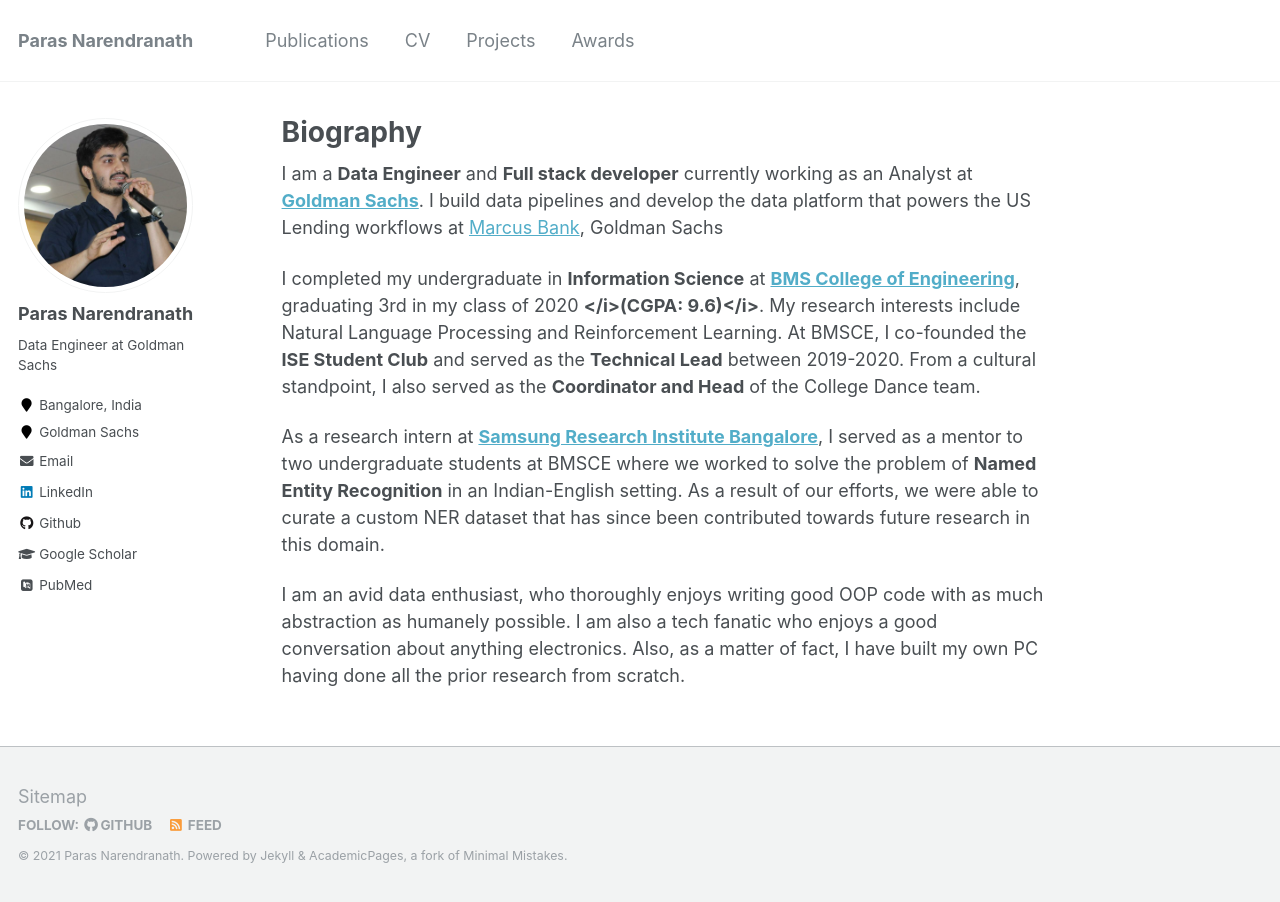
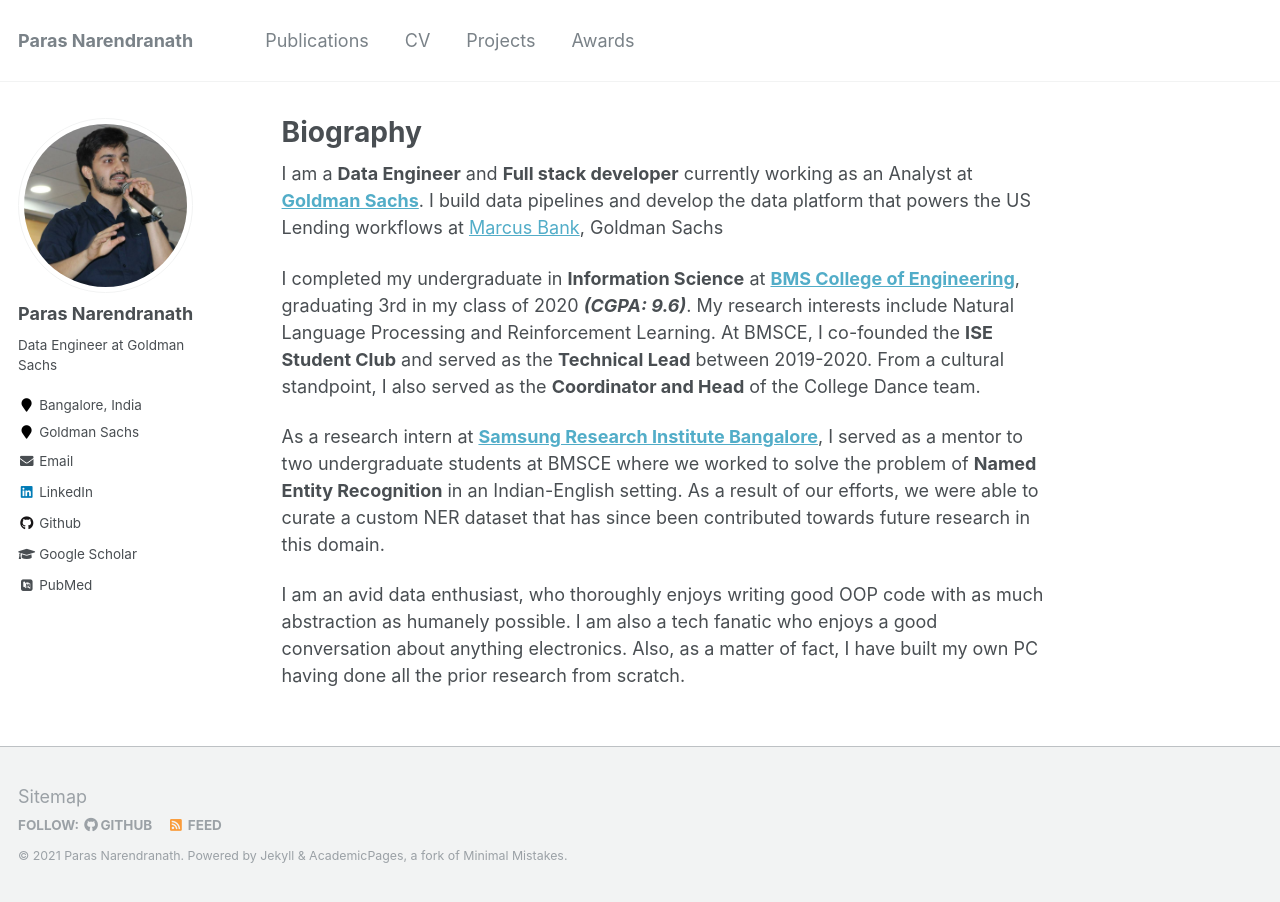
Before and after one commit to parasnaren/github-io-page, a Jekyll site: the page built from _pages/about.md, in a window 1280 px wide. Built offline with Jekyll 4.4.1, drawn with Linux system fonts in a browser that asks for light colours; some web fonts are replaced.

Commit message:
adhoc change

```diff
--- a/_pages/about.md
+++ b/_pages/about.md
@@ -10,7 +10,7 @@ redirect_from:
 
 I am a <b>Data Engineer</b> and <b>Full stack developer</b> currently working as an Analyst at <b><a href="https://www.goldmansachs.com/" target="_blank">Goldman Sachs</a></b>. I build data pipelines and develop the data platform that powers the US Lending workflows at <a href="https://www.marcus.com/us/en" target="_blank">Marcus Bank</a>, Goldman Sachs
 
-I completed my undergraduate in  <b>Information Science</b> at <b><a href="https://www.bmsce.ac.in/" target="_blank">BMS College of Engineering</a></b>, graduating 3rd in my class of 2020 <b></i>(CGPA: 9.6)</i></b>. My research interests include Natural Language Processing and Reinforcement Learning. At BMSCE, I co-founded the <b>ISE Student Club</b> and served as the <b>Technical Lead</b> between 2019-2020. From a cultural standpoint, I also served as the <b>Coordinator and Head</b> of the College Dance team.
+I completed my undergraduate in  <b>Information Science</b> at <b><a href="https://www.bmsce.ac.in/" target="_blank">BMS College of Engineering</a></b>, graduating 3rd in my class of 2020 <b><i>(CGPA: 9.6)</i></b>. My research interests include Natural Language Processing and Reinforcement Learning. At BMSCE, I co-founded the <b>ISE Student Club</b> and served as the <b>Technical Lead</b> between 2019-2020. From a cultural standpoint, I also served as the <b>Coordinator and Head</b> of the College Dance team.
 
 As a research intern at <b><a href="https://research.samsung.com/sri-b" target="_blank">Samsung Research Institute Bangalore</a></b>, I served as a mentor to two undergraduate students at BMSCE where we worked to solve the problem of <b>Named Entity Recognition</b> in an Indian-English setting. As a result of our efforts, we were able to curate a custom NER dataset that has since been contributed towards future research in this domain.
 
```
